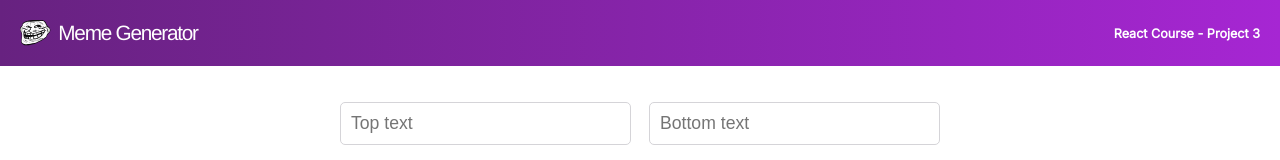
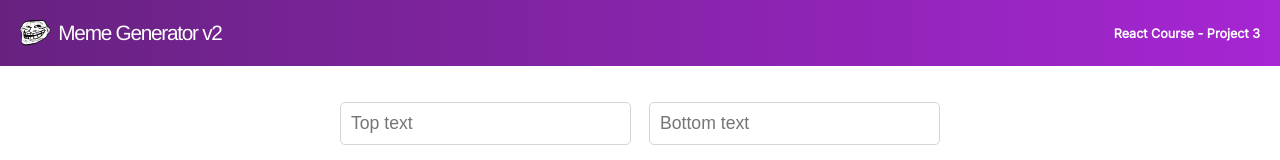
Before and after one commit to netrolite/meme-generator-v2, a React (Create React App) app: page / in a window 1280 px wide. Shown: the top 160 px of the page. Built offline with nearby package versions, Linux system fonts and the light colour scheme.

Commit message:
Logo update

```diff
--- a/src/components/Header.js
+++ b/src/components/Header.js
@@ -6,7 +6,7 @@ return (
         <nav className="header">
             <div className="logo-wrapper">
                 <img src={logo} alt="logo" className="logo-img" />
-                <h1 className="logo-text">Meme Generator</h1>
+                <h1 className="logo-text">Meme Generator v2</h1>
             </div>
             <h2 className="curr-project">
                 React Course - Project 3
```
